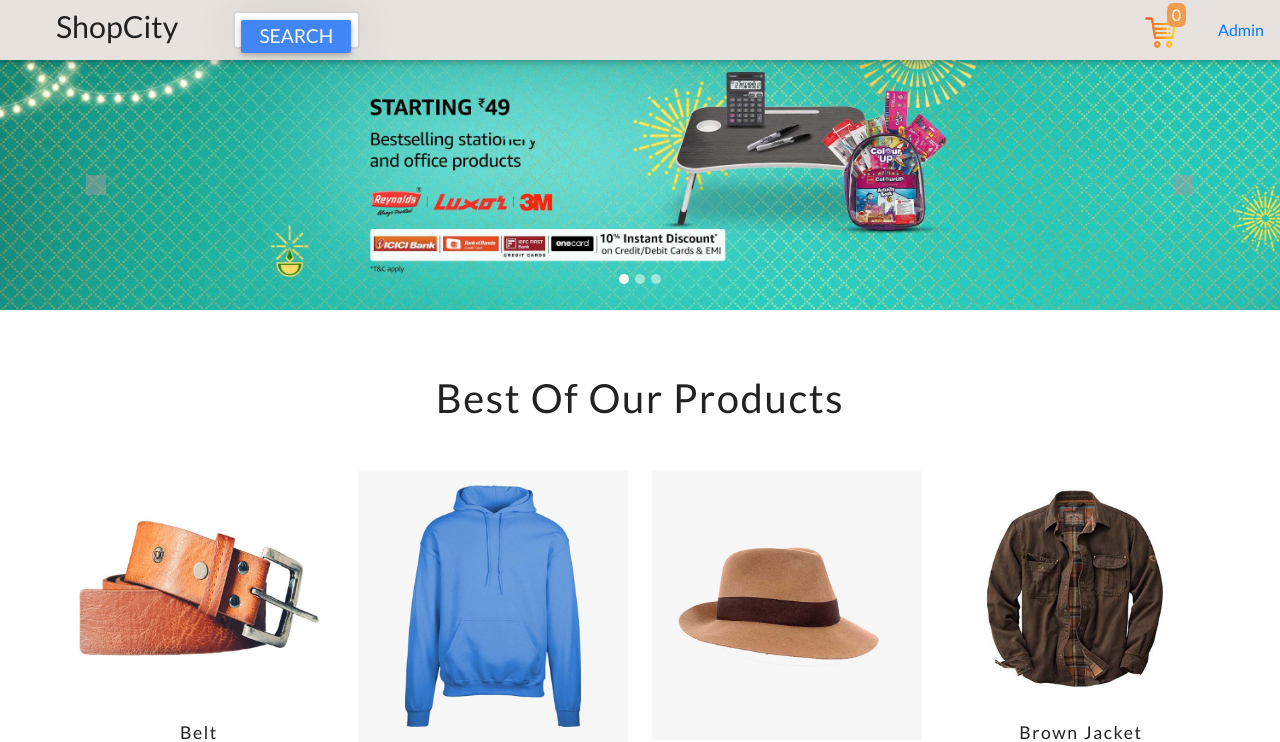
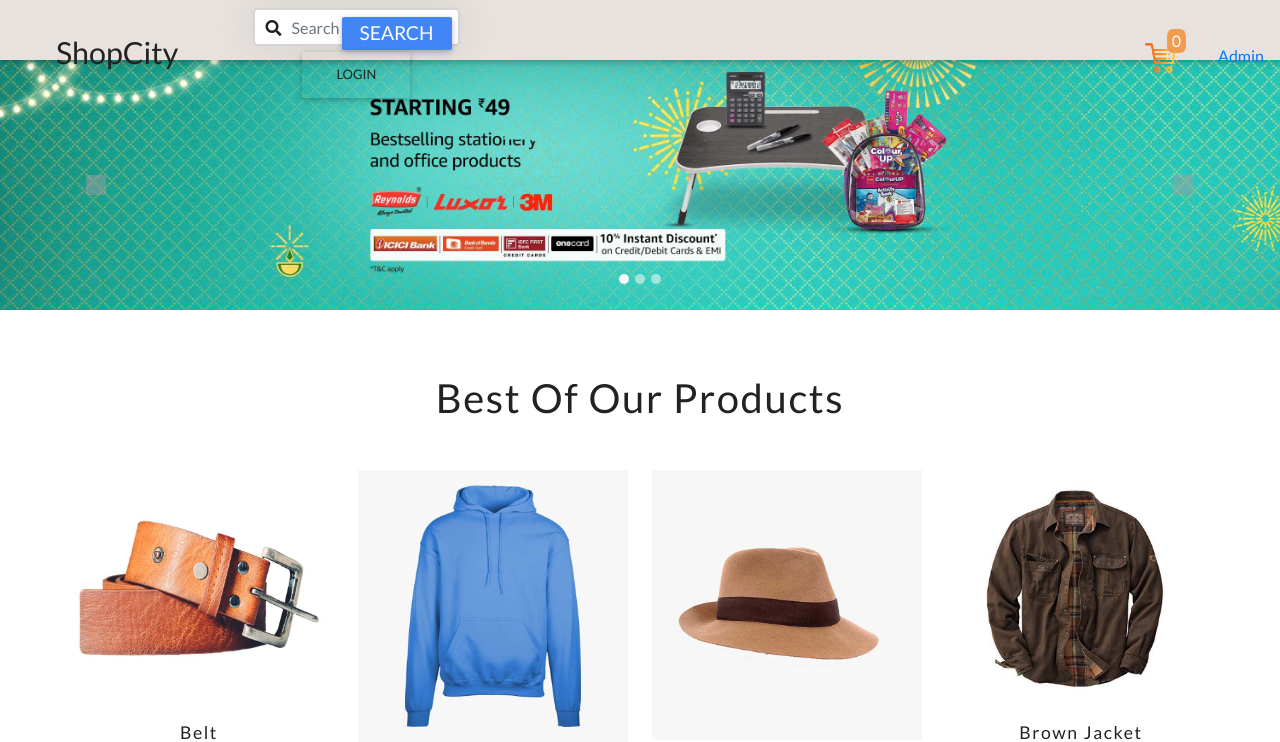
Before and after one commit to yashasvi211/shopcity, a PHP site: page /home.php in a window 1280 px wide. Shown: the top 742 px of the page. Run offline with PHP 8.4, Linux system fonts and the light colour scheme; data that the repository does not hold is empty; some libraries are stand-ins or nearby versions; grey boxes are pictures that could not be loaded.

Commit message:
Update home.php
Adding Login option at main page

```diff
--- a/home.php
+++ b/home.php
@@ -52,7 +52,9 @@ $result = mysqli_query($con, $sql);
               </button>
 
             </div>
-
+          </div>
+          <div class="nav-signin">
+            <a href="login.html" class="btn">Login</a>
           </div>
         </div>
       </div>
```
